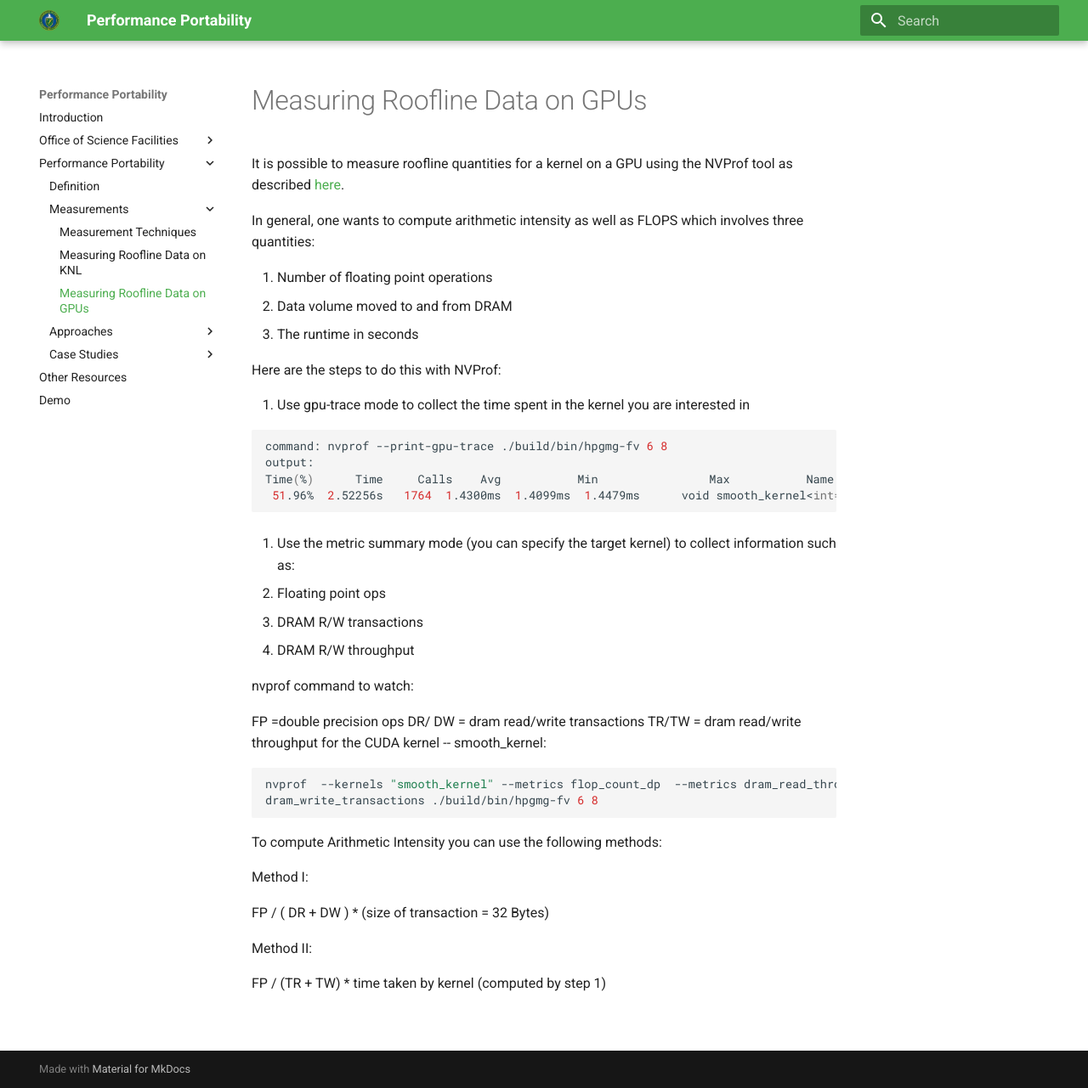
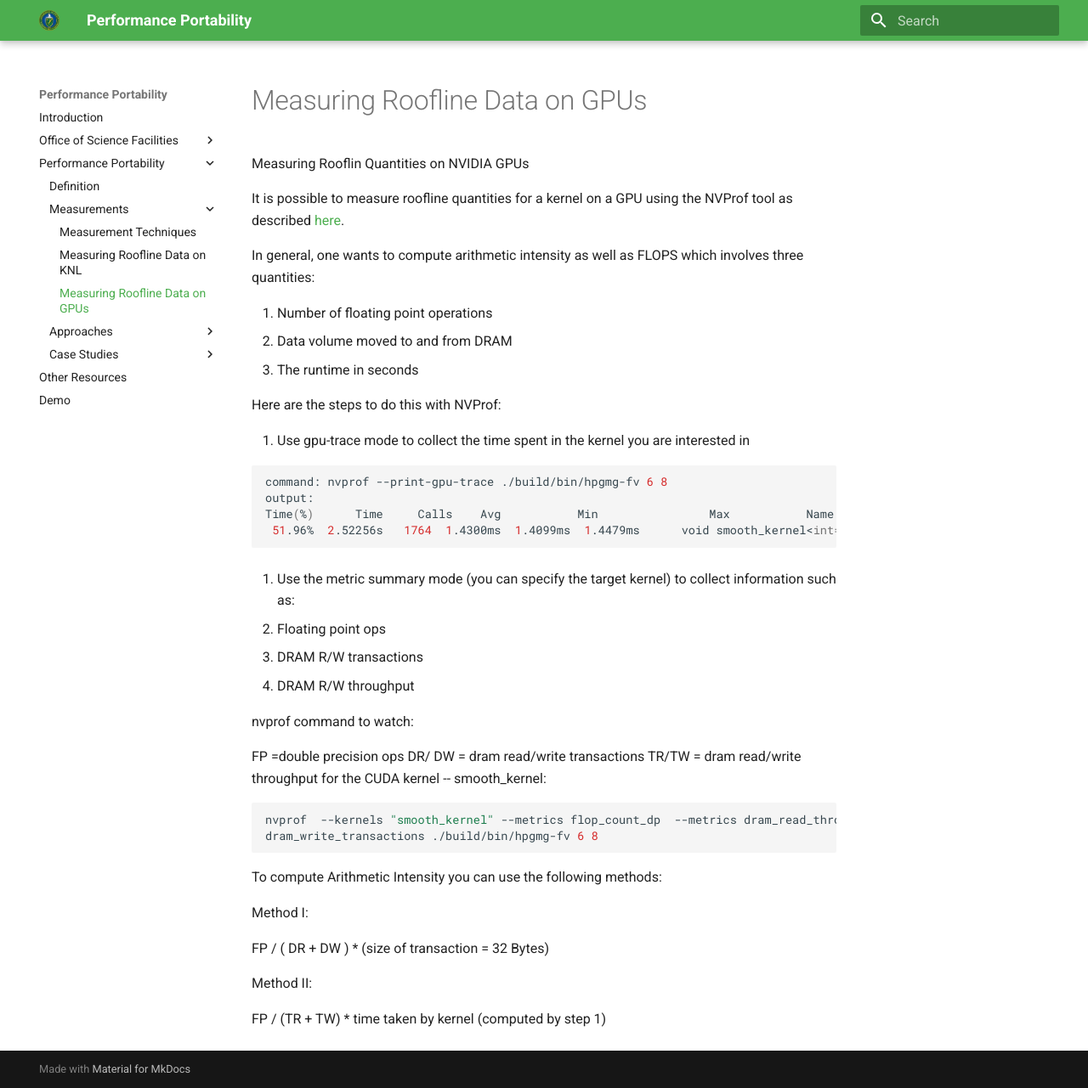
Before and after one commit to jrdeslippe/perfportsite, an MkDocs documentation site: the page built from docs/perfport/measurements/gpu.md, in a window 1280 px wide and 1281 px high. Shown: the whole window at 85% size. Built offline with MkDocs 1.6.1 and Material for MkDocs 9.7.7, drawn with Linux system fonts in a browser that asks for light colours; old or Windows-style settings are respelled for this version of MkDocs.

Commit message:
header for GPU page

```diff
--- a/docs/perfport/measurements/gpu.md
+++ b/docs/perfport/measurements/gpu.md
@@ -1,3 +1,5 @@
+Measuring Rooflin Quantities on NVIDIA GPUs
+
 It is possible to measure roofline quantities for a kernel on a GPU using the NVProf tool as described [here](/facilities/tools.md).
 
 In general, one wants to compute arithmetic intensity as well as FLOPS which involves three quantities:
```
